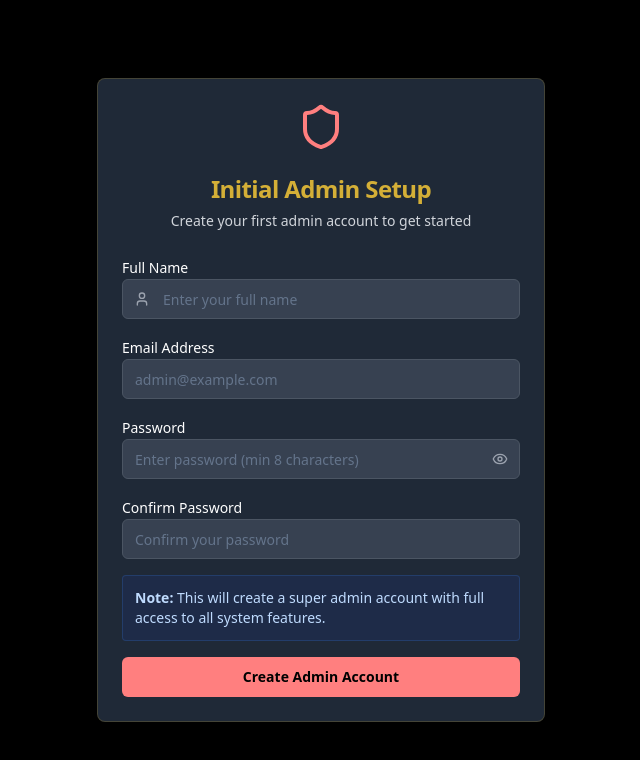
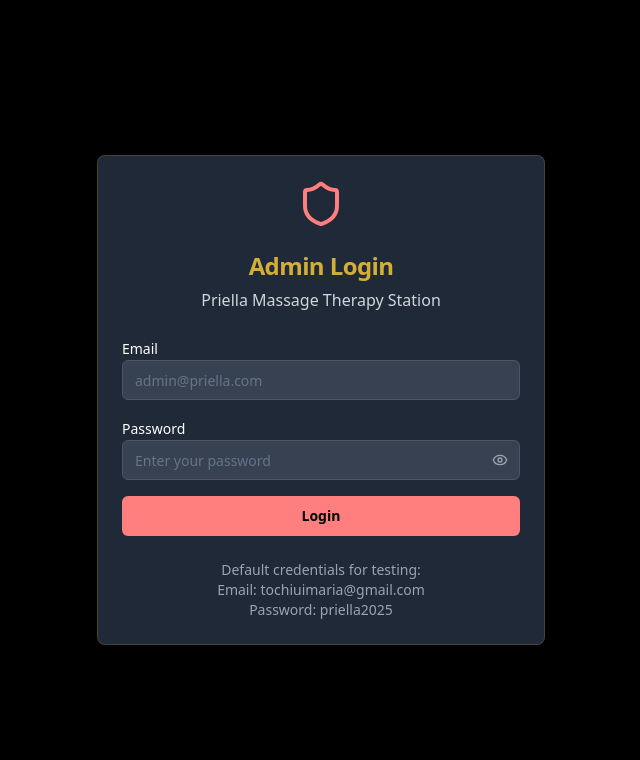
Before and after one commit to xynoht/kenyan-massage-haven-ab76df7a, a React (Vite) app: page /admin in a window 1280 px wide. Shown: the top 760 px of the page, without its empty margins (319-959 px from the left). Built offline with nearby package versions, Linux system fonts and the light colour scheme; no server answers; the database is empty.

Commit message:
Update admin authentication and reviews
Updated admin dashboard to a login-only system with restricted email access (xynoht@gmail.com, tochiuimaria@gmail.com) and a secure password (priella2025). Review dates have been updated to range from June 2025 to August 2025.

```diff
--- a/src/components/admin/InitialAdminSetup.tsx
+++ /dev/null
@@ -1,219 +0,0 @@
-
-import { useState } from "react";
-import { Button } from "@/components/ui/button";
-import { Card, CardContent, CardHeader, CardTitle } from "@/components/ui/card";
-import { Input } from "@/components/ui/input";
-import { Label } from "@/components/ui/label";
-import { useToast } from "@/hooks/use-toast";
-import { supabase } from "@/integrations/supabase/client";
-import { Shield, User, Eye, EyeOff } from "lucide-react";
-
-interface InitialAdminSetupProps {
-  onSetupComplete: () => void;
-}
-
-const InitialAdminSetup = ({ onSetupComplete }: InitialAdminSetupProps) => {
-  const [isLoading, setIsLoading] = useState(false);
-  const [showPassword, setShowPassword] = useState(false);
-  const [adminData, setAdminData] = useState({
-    name: "",
-    email: "",
-    password: "",
-    confirmPassword: ""
-  });
-  const { toast } = useToast();
-
-  const handleInputChange = (field: string, value: string) => {
-    setAdminData(prev => ({ ...prev, [field]: value }));
-  };
-
-  const validateForm = () => {
-    if (!adminData.name.trim()) {
-      toast({
-        title: "Validation Error",
-        description: "Please enter your full name.",
-        variant: "destructive",
-      });
-      return false;
-    }
-
-    if (!adminData.email.trim() || !adminData.email.includes('@')) {
-      toast({
-        title: "Validation Error",
-        description: "Please enter a valid email address.",
-        variant: "destructive",
-      });
-      return false;
-    }
-
-    if (adminData.password.length < 8) {
-      toast({
-        title: "Validation Error",
-        description: "Password must be at least 8 characters long.",
-        variant: "destructive",
-      });
-      return false;
-    }
-
-    if (adminData.password !== adminData.confirmPassword) {
-      toast({
-        title: "Validation Error",
-        description: "Passwords do not match.",
-        variant: "destructive",
-      });
-      return false;
-    }
-
-    return true;
-  };
-
-  const handleCreateAdmin = async () => {
-    if (!validateForm()) return;
-
-    setIsLoading(true);
-    try {
-      console.log('Creating initial admin user...');
-
-      const { data, error } = await supabase.rpc('create_admin_user', {
-        email_input: adminData.email,
-        password_input: adminData.password,
-        name_input: adminData.name,
-        role_input: 'super_admin'
-      });
-
-      if (error) {
-        console.error('Error creating admin user:', error);
-        throw error;
-      }
-
-      console.log('Admin user created successfully:', data);
-
-      toast({
-        title: "Setup Complete!",
-        description: "Initial admin account has been created successfully.",
-      });
-
-      onSetupComplete();
-    } catch (error: any) {
-      console.error('Setup failed:', error);
-      toast({
-        title: "Setup Failed",
-        description: error.message || "Failed to create admin account. Please try again.",
-        variant: "destructive",
-      });
-    } finally {
-      setIsLoading(false);
-    }
-  };
-
-  return (
-    <div className="min-h-screen bg-black flex items-center justify-center p-6">
-      <Card className="w-full max-w-md bg-gray-800 border-gold/20">
-        <CardHeader className="text-center">
-          <div className="flex items-center justify-center mb-4">
-            <Shield className="h-12 w-12 text-coral" />
-          </div>
-          <CardTitle className="text-2xl text-gold">Initial Admin Setup</CardTitle>
-          <p className="text-gray-300 text-sm">
-            Create your first admin account to get started
-          </p>
-        </CardHeader>
-        <CardContent className="space-y-4">
-          <div>
-            <Label htmlFor="name" className="text-white">Full Name</Label>
-            <div className="relative">
-              <Input
-                id="name"
-                type="text"
-                value={adminData.name}
-                onChange={(e) => handleInputChange('name', e.target.value)}
-                className="bg-gray-700 border-gray-600 text-white pl-10"
-                placeholder="Enter your full name"
-                disabled={isLoading}
-              />
-              <User className="h-4 w-4 text-gray-400 absolute left-3 top-3" />
-            </div>
-          </div>
-
-          <div>
-            <Label htmlFor="email" className="text-white">Email Address</Label>
-            <Input
-              id="email"
-              type="email"
-              value={adminData.email}
-              onChange={(e) => handleInputChange('email', e.target.value)}
-              className="bg-gray-700 border-gray-600 text-white"
-              placeholder="admin@example.com"
-              disabled={isLoading}
-            />
-          </div>
-
-          <div>
-            <Label htmlFor="password" className="text-white">Password</Label>
-            <div className="relative">
-              <Input
-                id="password"
-                type={showPassword ? "text" : "password"}
-                value={adminData.password}
-                onChange={(e) => handleInputChange('password', e.target.value)}
-                className="bg-gray-700 border-gray-600 text-white pr-10"
-                placeholder="Enter password (min 8 characters)"
-                disabled={isLoading}
-              />
-              <Button
-                type="button"
-                variant="ghost"
-                size="sm"
-                className="absolute right-0 top-0 h-full px-3 py-2 hover:bg-transparent"
-                onClick={() => setShowPassword(!showPassword)}
-                disabled={isLoading}
-              >
-                {showPassword ? (
-                  <EyeOff className="h-4 w-4 text-gray-400" />
-                ) : (
-                  <Eye className="h-4 w-4 text-gray-400" />
-                )}
-              </Button>
-            </div>
-          </div>
-
-          <div>
-            <Label htmlFor="confirmPassword" className="text-white">Confirm Password</Label>
-            <Input
-              id="confirmPassword"
-              type={showPassword ? "text" : "password"}
-              value={adminData.confirmPassword}
-              onChange={(e) => handleInputChange('confirmPassword', e.target.value)}
-              className="bg-gray-700 border-gray-600 text-white"
-              placeholder="Confirm your password"
-              disabled={isLoading}
-            />
-          </div>
-
-          <div className="bg-blue-900/20 border border-blue-500/20 p-3 rounded text-sm">
-            <p className="text-blue-200">
-              <strong>Note:</strong> This will create a super admin account with full access to all system features.
-            </p>
-          </div>
-
-          <Button
-            onClick={handleCreateAdmin}
-            disabled={isLoading}
-            className="w-full bg-coral hover:bg-coral/90 text-black font-semibold"
-          >
-            {isLoading ? (
-              <>
-                <div className="animate-spin rounded-full h-4 w-4 border-b-2 border-black mr-2"></div>
-                Creating Admin Account...
-              </>
-            ) : (
-              'Create Admin Account'
-            )}
-          </Button>
-        </CardContent>
-      </Card>
-    </div>
-  );
-};
-
-export default InitialAdminSetup;
--- a/src/pages/AdminDashboard.tsx
+++ b/src/pages/AdminDashboard.tsx
@@ -2,7 +2,7 @@
 import { useState, useEffect } from "react";
 import AdminLogin from "@/components/admin/AdminLogin";
 import AdminDashboard from "@/components/admin/AdminDashboard";
-import InitialAdminSetup from "@/components/admin/InitialAdminSetup";
+// InitialAdminSetup removed - only login allowed
 import { useToast } from "@/hooks/use-toast";
 import { supabase } from "@/integrations/supabase/client";
 
@@ -10,39 +10,13 @@ const AdminDashboardPage = () => {
   const [isAuthenticated, setIsAuthenticated] = useState(false);
   const [adminData, setAdminData] = useState(null);
   const [isLoading, setIsLoading] = useState(true);
-  const [needsInitialSetup, setNeedsInitialSetup] = useState(false);
+  // Admin setup removed - only login allowed
   const { toast } = useToast();
 
   useEffect(() => {
-    checkInitialSetup();
+    checkSession();
+    setIsLoading(false);
   }, []);
-
-  const checkInitialSetup = async () => {
-    try {
-      // Check if any admin users exist
-      const { data: adminUsers, error } = await supabase
-        .from('admin_users')
-        .select('id')
-        .limit(1);
-
-      if (error) {
-        console.error('Error checking admin users:', error);
-        // If there's an error accessing the table, assume setup is needed
-        setNeedsInitialSetup(true);
-      } else if (!adminUsers || adminUsers.length === 0) {
-        console.log('No admin users found, initial setup required');
-        setNeedsInitialSetup(true);
-      } else {
-        console.log('Admin users exist, checking session');
-        checkSession();
-      }
-    } catch (error) {
-      console.error('Error during initial setup check:', error);
-      setNeedsInitialSetup(true);
-    } finally {
-      setIsLoading(false);
-    }
-  };
 
   const checkSession = () => {
     try {
@@ -61,14 +35,7 @@ const AdminDashboardPage = () => {
     }
   };
 
-  const handleSetupComplete = () => {
-    console.log('Initial setup completed');
-    setNeedsInitialSetup(false);
-    toast({
-      title: "Setup Complete",
-      description: "You can now log in with your admin credentials.",
-    });
-  };
+  // Setup functionality removed
 
   const handleLoginSuccess = (data: any) => {
     console.log('Login successful, setting admin data:', data);
@@ -98,9 +65,7 @@ const AdminDashboardPage = () => {
     );
   }
 
-  if (needsInitialSetup) {
-    return <InitialAdminSetup onSetupComplete={handleSetupComplete} />;
-  }
+  // Admin setup removed - only login allowed
 
   if (!isAuthenticated) {
     return <AdminLogin onLoginSuccess={handleLoginSuccess} />;
--- a/src/pages/Testimonials.tsx
+++ b/src/pages/Testimonials.tsx
@@ -8,42 +8,42 @@ const Testimonials = () => {
       name: "Sarah Johnson",
       quote: "The AI massage chairs at Priella are incredible! I feel completely relaxed and rejuvenated after every session. The personalized experience is truly something special, and the environment is so peaceful.",
       rating: 5,
-      date: "January 10, 2025",
+      date: "August 10, 2025",
       source: "Google Reviews"
     },
     {
       name: "Michael Chen",
       quote: "Premium experience at an affordable price. The technology is amazing and the location is perfect. I've been to many massage places in Nairobi, and Priella stands out for its innovation and quality.",
       rating: 5,
-      date: "January 8, 2025",
+      date: "August 8, 2025",
       source: "Direct Feedback"
     },
     {
       name: "Grace Wanjiku",
       quote: "I visit Priella weekly now. It's become my go-to place for stress relief and self-care. The staff is friendly, the chairs are amazing, and I always leave feeling like a new person!",
       rating: 5,
-      date: "January 5, 2025",
+      date: "July 25, 2025",
       source: "Instagram"
     },
     {
       name: "David Ochieng",
       quote: "As someone who suffers from chronic back pain, finding Priella has been a blessing. The AI massage chairs target my problem areas perfectly, and I've noticed significant improvement after just a few sessions.",
       rating: 5,
-      date: "January 3, 2025",
+      date: "July 22, 2025",
       source: "Google Reviews"
     },
     {
       name: "Priya Shah",
       quote: "The convenience of booking online and the premium location at The Hub make Priella perfect for fitting self-care into my busy schedule. Highly recommended for professionals who need quick stress relief!",
       rating: 5,
-      date: "January 1, 2025",
+      date: "July 15, 2025",
       source: "WhatsApp"
     },
     {
       name: "James Mwangi",
       quote: "I was skeptical about AI massage chairs, but Priella completely changed my mind. The experience is just as good as a manual massage, and the consistency is even better. Now I'm hooked!",
       rating: 4,
-      date: "December 28, 2024",
+      date: "June 28, 2025",
       source: "Facebook"
     }
   ];
```
Also changed, not shown: 1 other file (tests, documents, lock files or other folders).
